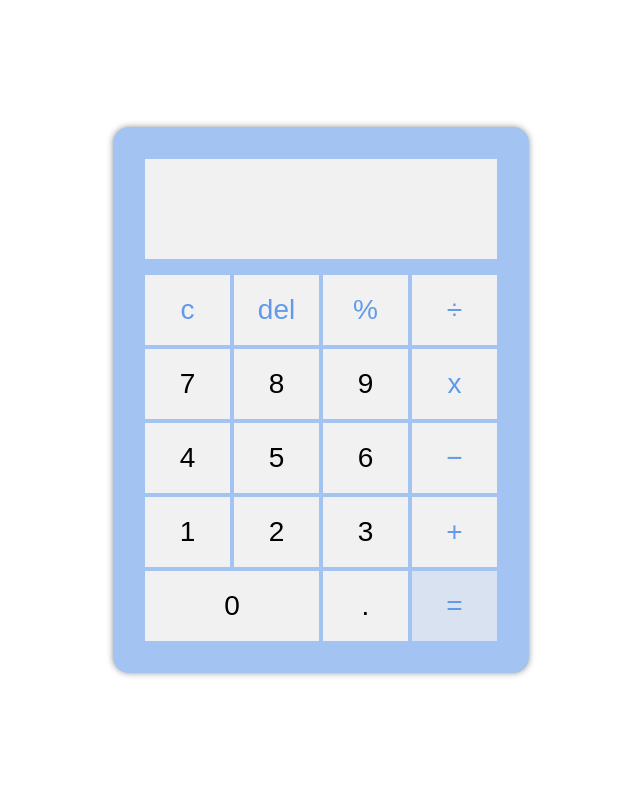
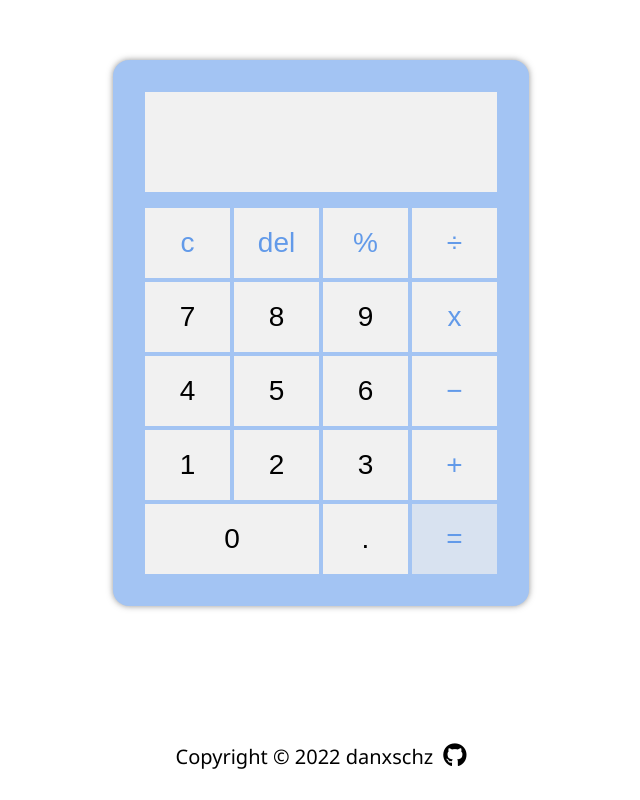
Before and after one commit to danxschz/calculator, a plain HTML site: page index.html in a window 1280 px wide. Shown: the whole page, without its empty margins (319-959 px from the left). Drawn offline with Linux system fonts and the light colour scheme.

Commit message:
Add link to github page and modify readme

```diff
--- a/index.html
+++ b/index.html
@@ -10,6 +10,7 @@
     href="https://raw.githubusercontent.com/danxschz/danxschz/main/img/favicon-32x32.png">
   <link rel="icon" type="image/png" sizes="16x16"
     href="https://raw.githubusercontent.com/danxschz/danxschz/main/img/favicon-16x16.png">
+  <script src="https://kit.fontawesome.com/92d46d99be.js" crossorigin="anonymous"></script>
   <script src="script.js" defer></script>
   <title>Calculator</title>
 </head>
@@ -52,6 +53,17 @@
       </div>
     </div>
   </div>
+
+  <div class="footer">
+    <p>
+      Copyright ©
+      <script>
+        document.write(new Date().getFullYear())
+      </script>
+      danxschz
+    </p>
+    <a href="https://github.com/danxschz" target="_blank"><i class="fa-brands fa-github"></i></a>
+  </div>
 </body>
 
 </html>
--- a/style.css
+++ b/style.css
@@ -1,15 +1,16 @@
 body {
   font-family: 'Segoe UI', Roboto, Oxygen, Ubuntu, Cantarell, 'Open Sans', 'Helvetica Neue', sans-serif;
-  font-size: 18px;
+  font-size: 20px;
   margin: 0;
   min-height: 100vh;
   display: flex;
   flex-direction: column;
-  justify-content: center;
+  justify-content: space-between;
   align-items: center;
 }
 
 .calculator {
+  margin-top: 60px;
   display: flex;
   flex-direction: column;
   background: #A3C4F3;
@@ -85,3 +86,23 @@ button:active {
 .equal:active {
   background: #c5d1e2;
 }
+
+.footer {
+  position: absolute;
+  bottom: 0;
+  display: flex;
+  align-items: center;
+  justify-content: center;
+  gap: 10px;
+  padding: 10px;
+}
+
+.fa-github {
+  color: black;
+  font-size: 24px;
+  transition: transform 0.3s ease-in-out;
+}
+
+.fa-github:hover {
+  transform: rotate(360deg) scale(1.2);
+}
```
Also changed, not shown: 1 other file.
